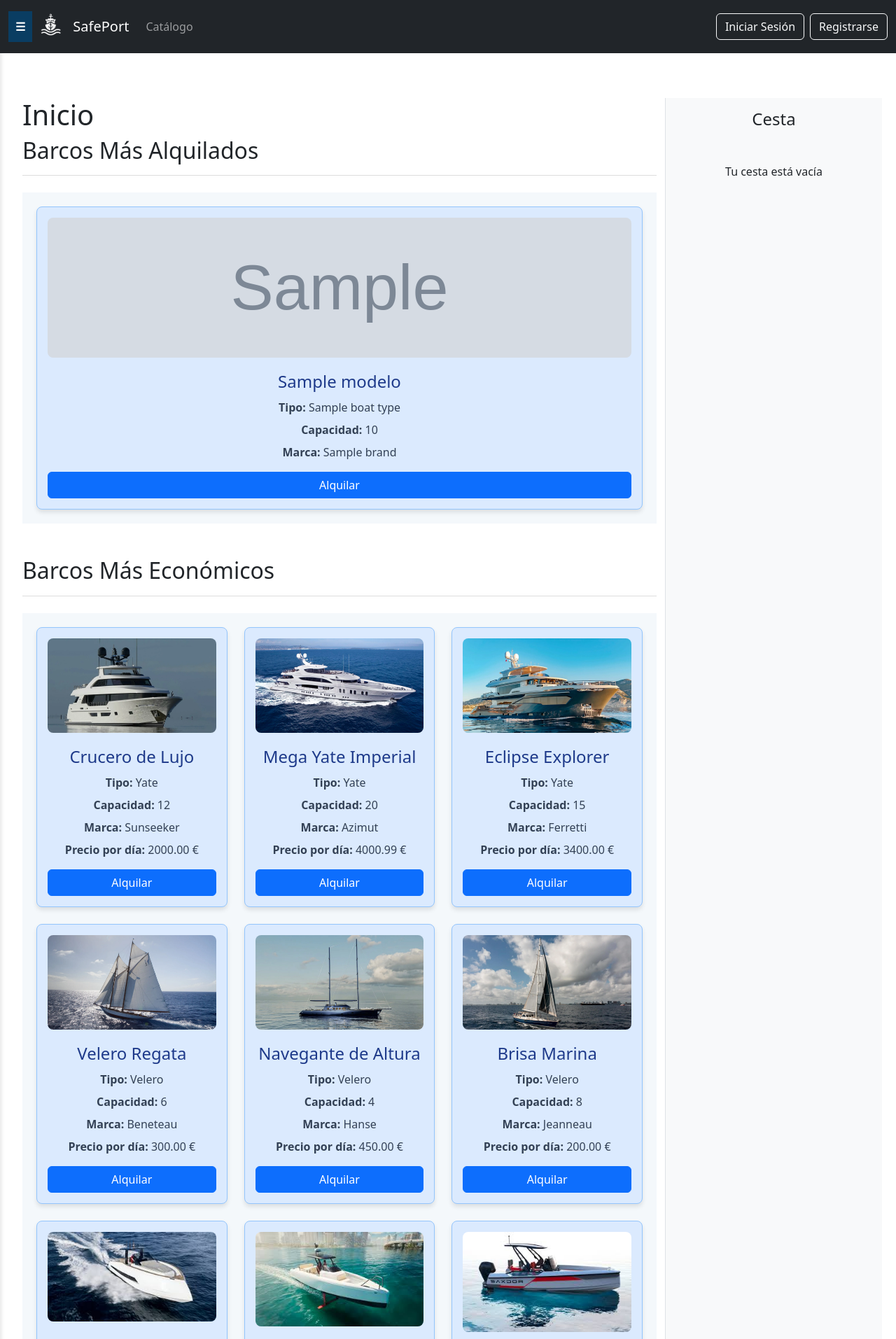
After one commit to PGPI-31/PGPI-G3.1, a Django app: template safeport/templates/escaparate.html in a window 1280 px wide. The commit adds this page. Shown: the top 1913 px of the page at 70% size. Run offline with Django 5.2, Linux system fonts and the light colour scheme; data comes from the database, SQL or seed files in the repository; tables that the repository leaves empty hold one stand-in row (values such as "Sample post"); the template is opened without the code that fills it: values that come from a table or form of the project are taken from there, most other values are stand-ins (such as "Sample title", 1, 10 or a date in 2020); grey boxes marked "Sample" are stand-in pictures.

Commit message:
feat: Escaparate

```diff
--- a/boats/forms.py
+++ b/boats/forms.py
@@ -35,6 +35,7 @@ class BoatModelForm(forms.ModelForm):
         fields = ['boat_type', 'name', 'capacity', 'brand', 'image', 'price_per_day']
         labels = {
             'boat_type': 'Tipo de embarcación',
+            'release_date': 'Fecha de lanzamiento',
             'name': 'Nombre',
             'capacity': 'Capacidad',
             'brand': 'Marca',
--- a/boats/models.py
+++ b/boats/models.py
@@ -12,6 +12,7 @@ class BoatType(models.Model):
 class BoatModel(models.Model):
     boat_type = models.ForeignKey(BoatType, on_delete=models.SET_NULL, related_name='models', null=True)
     name = models.CharField(max_length=100)
+    release_date = models.DateField()
     capacity = models.IntegerField()
     brand = models.CharField(max_length=100)
     price_per_day = models.DecimalField(max_digits=10, decimal_places=2)
--- a/boats/templates/mostrar_modelo.html
+++ b/boats/templates/mostrar_modelo.html
@@ -23,6 +23,7 @@
                 <p><strong>Tipo:</strong> {{ boat_model.boat_type.name }}</p>
                 <p><strong>Marca:</strong> {{ boat_model.brand }}</p>
                 <p><strong>Capacidad:</strong> {{ boat_model.capacity }} personas</p>
+                <p><strong>Fecha de salida:</strong> {{ boat_model.release_date|date:"d/m/Y" }}</p>
                 <p><strong>Precio por día:</strong> {{ boat_model.price_per_day }}</p>
             </div>
         </div>
--- /dev/null
+++ b/safeport/templates/escaparate.html
@@ -0,0 +1,183 @@
+{% extends "cesta.html" %}
+
+{% block title %}Inicio{% endblock %}
+
+{% block productos %}
+<h1>Inicio</h1>
+
+<!-- Most Rented Boats Section -->
+<section class="mb-5">
+    <h2 class="mb-4">Barcos Más Alquilados</h2>
+    <div class="product-grid">
+        {% for modelo in most_rented_boats %}
+        <div class="product-card">
+            <a href="{% url 'mostrar_modelo' modelo.id %}" class="text-decoration-none">
+                <img src="{{ modelo.image.url }}" alt="Imagen de {{ modelo.name }}" class="img-fluid">
+                <h2>{{ modelo.name }}</h2>
+                <p><strong>Tipo:</strong> {{ modelo.boat_type.name }}</p>
+                <p><strong>Capacidad:</strong> {{ modelo.capacity }}</p>
+                <p><strong>Marca:</strong> {{ modelo.brand }}</p>
+            </a>
+            <!-- Trigger Modal Button -->
+            <button class="btn btn-primary w-100 mt-2" data-bs-toggle="modal" data-bs-target="#modal-{{ modelo.id }}">
+                Alquilar
+            </button>
+        </div>
+        <!-- Modal for Each Boat -->
+        <div class="modal fade" id="modal-{{ modelo.id }}" tabindex="-1" aria-labelledby="modalLabel-{{ modelo.id }}" aria-hidden="true">
+            <div class="modal-dialog">
+                <div class="modal-content">
+                    <div class="modal-header">
+                        <h5 class="modal-title" id="modalLabel-{{ modelo.id }}">Seleccionar fechas para {{ modelo.name }}</h5>
+                        <button type="button" class="btn-close" data-bs-dismiss="modal" aria-label="Close"></button>
+                    </div>
+                    <div class="modal-body">
+                        <form method="post" action="{% url 'adicion_cesta_catalogo' modelo.id %}">
+                            {% csrf_token %}
+                            <div class="mb-3">
+                                <label for="start_date-{{ modelo.id }}" class="form-label">Fecha de inicio</label>
+                                <input type="date" id="start_date-{{ modelo.id }}" name="start_date" class="form-control" required>
+                            </div>
+                            <div class="mb-3">
+                                <label for="end_date-{{ modelo.id }}" class="form-label">Fecha de fin</label>
+                                <input type="date" id="end_date-{{ modelo.id }}" name="end_date" class="form-control" required>
+                            </div>
+                            <div class="mb-3">
+                                <label for="dock-{{ modelo.id }}" class="form-label">Seleccionar puerto</label>
+                                <select id="dock-{{ modelo.id }}" name="dock" class="form-select" required>
+                                    {% for port in ports %}
+                                    <option value="{{ port.id }}">{{ port.name }}</option>
+                                    {% endfor %}
+                                </select>
+                            </div>
+                            <button type="submit" class="btn btn-success w-100">Añadir al carrito</button>
+                        </form>
+                    </div>
+                </div>
+            </div>
+        </div>
+        {% endfor %}
+        {% if not most_rented_boats %}
+        <p>No hay barcos alquilados.</p>
+        {% endif %}
+    </div>
+</section>
+
+<!-- Most Affordable Boats Section -->
+<section class="mb-5">
+    <h2 class="mb-4">Barcos Más Económicos</h2>
+    <div class="product-grid">
+        {% for modelo in most_affordable_boats %}
+        <div class="product-card">
+            <a href="{% url 'mostrar_modelo' modelo.id %}" class="text-decoration-none">
+                <img src="{{ modelo.image.url }}" alt="Imagen de {{ modelo.name }}" class="img-fluid">
+                <h2>{{ modelo.name }}</h2>
+                <p><strong>Tipo:</strong> {{ modelo.boat_type.name }}</p>
+                <p><strong>Capacidad:</strong> {{ modelo.capacity }}</p>
+                <p><strong>Marca:</strong> {{ modelo.brand }}</p>
+                <p><strong>Precio por día:</strong> {{ modelo.price_per_day }} €</p>
+            </a>
+        <!-- Trigger Modal Button -->
+        <button class="btn btn-primary w-100 mt-2" data-bs-toggle="modal" data-bs-target="#modal-{{ modelo.id }}">
+            Alquilar
+        </button>
+        </div>
+        <!-- Modal for Each Boat -->
+        <div class="modal fade" id="modal-{{ modelo.id }}" tabindex="-1" aria-labelledby="modalLabel-{{ modelo.id }}" aria-hidden="true">
+            <div class="modal-dialog">
+                <div class="modal-content">
+                    <div class="modal-header">
+                        <h5 class="modal-title" id="modalLabel-{{ modelo.id }}">Seleccionar fechas para {{ modelo.name }}</h5>
+                        <button type="button" class="btn-close" data-bs-dismiss="modal" aria-label="Close"></button>
+                    </div>
+                    <div class="modal-body">
+                        <form method="post" action="{% url 'adicion_cesta_catalogo' modelo.id %}">
+                            {% csrf_token %}
+                            <div class="mb-3">
+                                <label for="start_date-{{ modelo.id }}" class="form-label">Fecha de inicio</label>
+                                <input type="date" id="start_date-{{ modelo.id }}" name="start_date" class="form-control" required>
+                            </div>
+                            <div class="mb-3">
+                                <label for="end_date-{{ modelo.id }}" class="form-label">Fecha de fin</label>
+                                <input type="date" id="end_date-{{ modelo.id }}" name="end_date" class="form-control" required>
+                            </div>
+                            <div class="mb-3">
+                                <label for="dock-{{ modelo.id }}" class="form-label">Seleccionar puerto</label>
+                                <select id="dock-{{ modelo.id }}" name="dock" class="form-select" required>
+                                    {% for port in ports %}
+                                    <option value="{{ port.id }}">{{ port.name }}</option>
+                                    {% endfor %}
+                                </select>
+                            </div>
+                            <button type="submit" class="btn btn-success w-100">Añadir al carrito</button>
+                        </form>
+                    </div>
+                </div>
+            </div>
+        </div>
+        {% endfor %}
+        {% if not most_affordable_boats %}
+        <p>No hay barcos económicos disponibles.</p>
+        {% endif %}
+    </div>
+</section>
+
+<!-- Most Recent Boats Section -->
+<section class="mb-5">
+    <h2 class="mb-4">Nuevos Barcos</h2>
+    <div class="product-grid">
+        {% for modelo in most_recent_boats %}
+        <div class="product-card">
+            <a href="{% url 'mostrar_modelo' modelo.id %}" class="text-decoration-none">
+                <img src="{{ modelo.image.url }}" alt="Imagen de {{ modelo.name }}" class="img-fluid">
+                <h2>{{ modelo.name }}</h2>
+                <p><strong>Tipo:</strong> {{ modelo.boat_type.name }}</p>
+                <p><strong>Capacidad:</strong> {{ modelo.capacity }}</p>
+                <p><strong>Marca:</strong> {{ modelo.brand }}</p>
+                <p><strong>Fecha de salida: </strong>{{ modelo.release_date|date:"d/m/Y" }}</p>
+            </a>
+         <!-- Trigger Modal Button -->
+            <button class="btn btn-primary w-100 mt-2" data-bs-toggle="modal" data-bs-target="#modal-{{ modelo.id }}">
+                Alquilar
+            </button>
+        </div>
+        <!-- Modal for Each Boat -->
+        <div class="modal fade" id="modal-{{ modelo.id }}" tabindex="-1" aria-labelledby="modalLabel-{{ modelo.id }}" aria-hidden="true">
+            <div class="modal-dialog">
+                <div class="modal-content">
+                    <div class="modal-header">
+                        <h5 class="modal-title" id="modalLabel-{{ modelo.id }}">Seleccionar fechas para {{ modelo.name }}</h5>
+                        <button type="button" class="btn-close" data-bs-dismiss="modal" aria-label="Close"></button>
+                    </div>
+                    <div class="modal-body">
+                        <form method="post" action="{% url 'adicion_cesta_catalogo' modelo.id %}">
+                            {% csrf_token %}
+                            <div class="mb-3">
+                                <label for="start_date-{{ modelo.id }}" class="form-label">Fecha de inicio</label>
+                                <input type="date" id="start_date-{{ modelo.id }}" name="start_date" class="form-control" required>
+                            </div>
+                            <div class="mb-3">
+                                <label for="end_date-{{ modelo.id }}" class="form-label">Fecha de fin</label>
+                                <input type="date" id="end_date-{{ modelo.id }}" name="end_date" class="form-control" required>
+                            </div>
+                            <div class="mb-3">
+                                <label for="dock-{{ modelo.id }}" class="form-label">Seleccionar puerto</label>
+                                <select id="dock-{{ modelo.id }}" name="dock" class="form-select" required>
+                                    {% for port in ports %}
+                                    <option value="{{ port.id }}">{{ port.name }}</option>
+                                    {% endfor %}
+                                </select>
+                            </div>
+                            <button type="submit" class="btn btn-success w-100">Añadir al carrito</button>
+                        </form>
+                    </div>
+                </div>
+            </div>
+        </div>
+        {% endfor %}
+        {% if not most_recent_boats %}
+        <p>No hay barcos recientes.</p>
+        {% endif %}
+    </div>
+</section>
+{% endblock %}
```
Also changed, not shown: initial_data.json (+18 -0 lines), safeport/views.py (+24 -1 lines), boats/migrations/0004_boatmodel_release_date.py (added).
